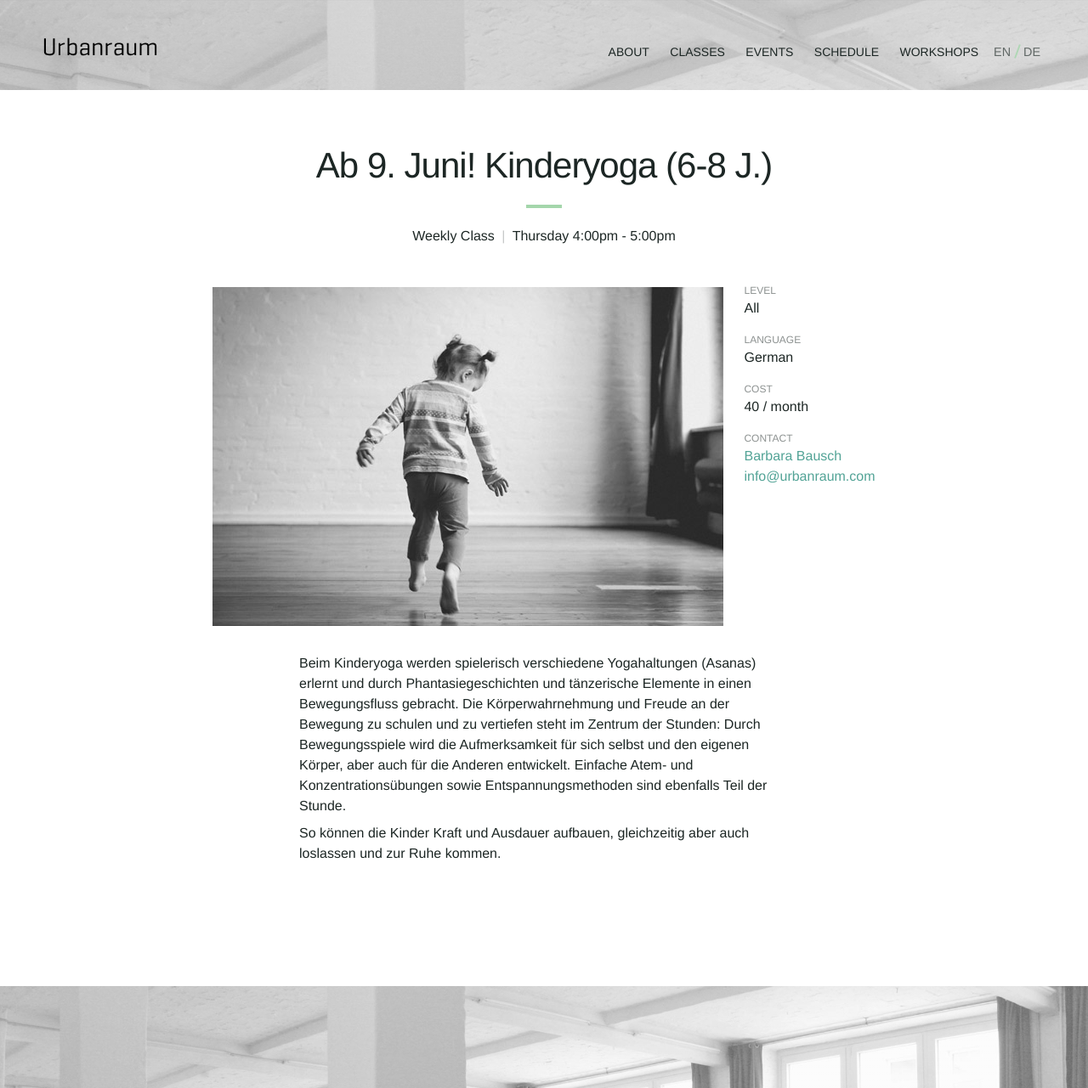
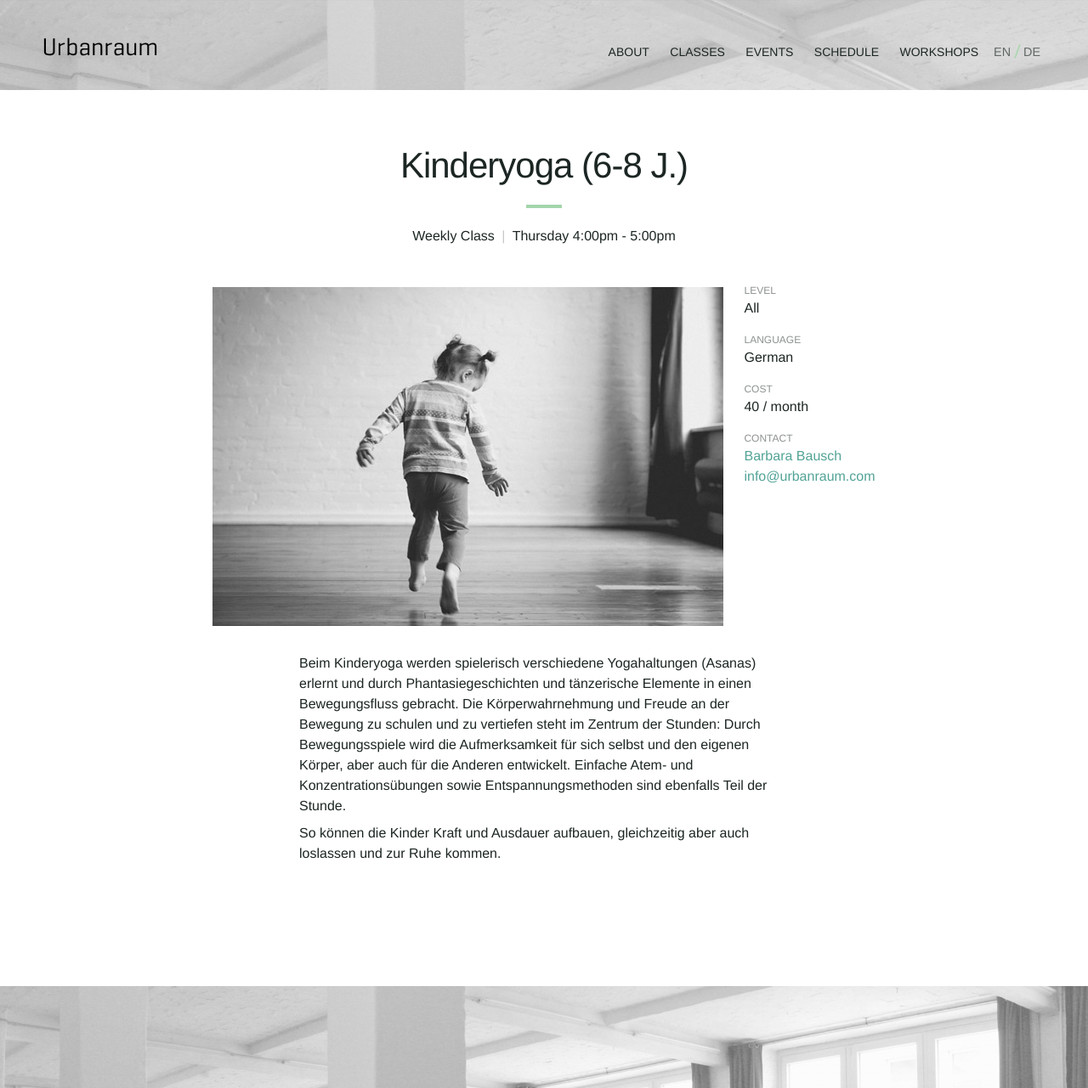
Before and after one commit to Kriesse/urbanraum, a Jekyll site: the page built from _classes/kinderyoga-6-8.md, in a window 1280 px wide. Shown: the whole page at 85% size. Built offline with Jekyll 4.4.1, drawn with Linux system fonts in a browser that asks for light colours; nearby versions of some CDN libraries.

Commit message:
Update kinderyoga-6-8.md

```diff
--- a/_classes/kinderyoga-6-8.md
+++ b/_classes/kinderyoga-6-8.md
@@ -7,8 +7,8 @@ schedule:
     end: "5:00pm"
 image: "class-kinderyoga.jpg"
 
-title_en: "Ab 9. Juni! Kinderyoga (6-8 J.)"
-title_de: "Ab 9. Juni! Kinderyoga (6-8 J.)"
+title_en: "Kinderyoga (6-8 J.)"
+title_de: "Kinderyoga (6-8 J.)"
 
 type_en: "Weekly Class"
 type_de: "Wöchentlicher Kurs"
```
